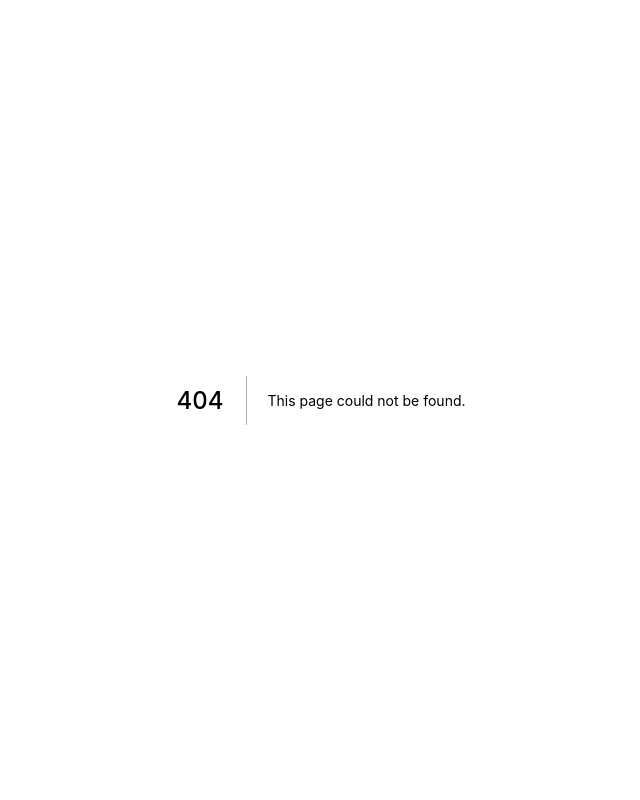
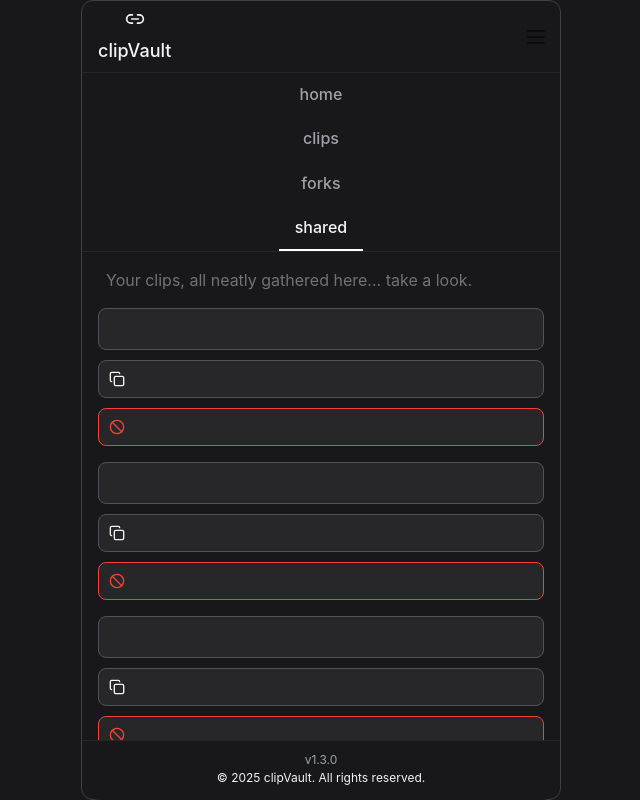
Before and after one commit to Samgyeopsalandsoju/clipvault_frontend, a Next.js app: page /shareLink in a window 1280 px wide. Before the commit this address had no page. Shown: the whole page, without its empty margins (319-959 px from the left). Built offline with nearby package versions, Linux system fonts and the light colour scheme; a web font is replaced by a local one.

Commit message:
feat: implements share link page

```diff
--- a/db.json
+++ b/db.json
@@ -207,6 +207,18 @@
       "link": "ㅁㄴㅇㄹㅁㄴㅇㄹ",
       "visible": "private",
       "createdBy": "Thu Feb 06 2025 17:26:16 GMT+0900 (한국 표준시)"
+    },
+    {
+      "id": "5d14",
+      "title": "asdfasdf",
+      "category": {
+        "id": "1738843061939-futsw6tnc",
+        "color": "296",
+        "name": "fsadfasdf"
+      },
+      "link": "asdfasdfadsf",
+      "visible": "public",
+      "createdBy": "Thu Feb 06 2025 20:57:43 GMT+0900 (한국 표준시)"
     }
   ]
 }
--- a/src/app/(client)/home/page.tsx
+++ b/src/app/(client)/home/page.tsx
@@ -40,7 +40,6 @@ const HomePage = () => {
         )}
       />
       <ScrollUpButton scrollContainerRef={containerRef} />
-      <Footer />
     </ScrollContainer>
   );
 };
--- a/src/app/(client)/layout.tsx
+++ b/src/app/(client)/layout.tsx
@@ -2,6 +2,7 @@ import HeaderComponent from '@/components/Header';
 import { MainContainer } from '@/styles/MainContainer';
 import Tabs from '@/components/Tabs';
 import AuthModal from '@/components/modal/AuthModal';
+import Footer from '@/components/Footer';
 
 export default function ClientLayout({
   children,
@@ -14,6 +15,7 @@ export default function ClientLayout({
       <Tabs />
       {children}
       <AuthModal />
+      <Footer />
     </MainContainer>
   );
 }
--- /dev/null
+++ b/src/app/(client)/shareLink/page.tsx
@@ -0,0 +1,107 @@
+'use client';
+import { Stack, Typography } from '@mui/material';
+import { Ban, Copy } from 'lucide-react';
+import styled from 'styled-components';
+
+const shareLink = () => {
+  return (
+    <Container>
+      <TitleSection>
+        <SubTitle>Your clips, all neatly gathered here... take a look.</SubTitle>
+      </TitleSection>
+      <Wrapper>
+        <ShareLinkSection>
+          <ShareLinkInput readOnly />
+          <CopyButton>
+            <Copy size={16} />
+          </CopyButton>
+          <DeleteButton>
+            <Ban size={16} />
+          </DeleteButton>
+        </ShareLinkSection>
+        <ShareLinkSection>
+          <ShareLinkInput readOnly />
+          <CopyButton>
+            <Copy size={16} />
+          </CopyButton>
+          <DeleteButton>
+            <Ban size={16} />
+          </DeleteButton>
+        </ShareLinkSection>
+        <ShareLinkSection>
+          <ShareLinkInput readOnly />
+          <CopyButton>
+            <Copy size={16} />
+          </CopyButton>
+          <DeleteButton>
+            <Ban size={16} />
+          </DeleteButton>
+        </ShareLinkSection>
+      </Wrapper>
+    </Container>
+  );
+};
+
+export default shareLink;
+
+const Container = styled(Stack)`
+  flex: 1;
+  padding: 1rem;
+`;
+
+const TitleSection = styled(Stack)`
+  padding-bottom: 1rem;
+  padding-left: 0.5rem;
+`;
+const SubTitle = styled(Typography)`
+  color: ${(props) => props.theme.text.placeholder};
+  font-size: 0.9rem;
+`;
+const ShareLinkSection = styled(Stack)`
+  flex-direction: row;
+  gap: 10px;
+`;
+
+const Wrapper = styled(Stack)`
+  gap: 1rem;
+`;
+
+const ShareLinkInput = styled.input`
+  display: flex;
+  flex: 1;
+  color: ${(props) => props.theme.text.primary};
+  background-color: ${(props) => props.theme.background.secondary};
+  height: 40px;
+  border: 1px solid ${(props) => props.theme.border.focus};
+  border-radius: 8px;
+  padding: 10px;
+`;
+
+const CopyButton = styled.button`
+  color: ${(props) => props.theme.text.primary};
+  border: 1px solid ${(props) => props.theme.border.focus};
+  background-color: ${(props) => props.theme.background.secondary};
+  border-radius: 8px;
+  padding: 10px;
+  &:hover {
+    background-color: ${(props) => props.theme.background.secondary};
+  }
+
+  &:active {
+    scale: 0.97;
+  }
+`;
+const DeleteButton = styled.button`
+  color: #f44336;
+  border: 1px solid #f44336;
+  background-color: ${(props) => props.theme.background.secondary};
+  border-radius: 8px;
+  padding: 10px;
+  &:hover {
+    background-color: ${(props) => props.theme.background.secondary};
+  }
+
+  &:active {
+    scale: 0.97;
+  }
+`;
--- a/src/app/(share)/layout.tsx
+++ b/src/app/(share)/layout.tsx
@@ -1,6 +1,7 @@
 import HeaderComponent from '@/components/Header';
 import { MainContainer } from '@/styles/MainContainer';
 import AuthModal from '@/components/modal/AuthModal';
+import Footer from '@/components/Footer';
 
 export default function ShareLayout({
   children,
@@ -12,6 +13,7 @@ export default function ShareLayout({
       <HeaderComponent />
       {children}
       <AuthModal />
+      <Footer />
     </MainContainer>
   );
 }
--- a/src/app/(share)/share/[link_id]/page.tsx
+++ b/src/app/(share)/share/[link_id]/page.tsx
@@ -3,7 +3,6 @@
 import CategoriesTags from '@/components/CategoriesTags';
 import ClipCard from '@/components/clip/ClipCard';
 import ClipList from '@/components/clip/ClipList';
-import Footer from '@/components/Footer';
 import ScrollUpButton from '@/components/ScrollUpButton';
 import { ScrollContainer } from '@/components/styled-components/ScrollContainer';
 import { useClipFilter } from '@/hooks/clip/useClipFilter';
@@ -47,9 +46,8 @@ const SharePage = () => {
             </div>
           )}
         />
-        <ScrollUpButton scrollContainerRef={containerRef} />
-        <Footer />
       </ScrollContainer>
+      <ScrollUpButton scrollContainerRef={containerRef} />
     </PageContainer>
   );
 };
--- a/src/components/CreateClipButton.tsx
+++ b/src/components/CreateClipButton.tsx
@@ -30,4 +30,5 @@ const CreateButton = styled(Button)`
   margin: 0 auto;
   font-weight: 600;
   font-size: 15px;
+  z-index: 99;
 `;
--- a/src/components/ScrollUpButton.tsx
+++ b/src/components/ScrollUpButton.tsx
@@ -35,7 +35,7 @@ const ScrollUpButton = ({ scrollContainerRef }: ScrollUpButtonProps) => {
     }
   };
 
-  // if (!isVisible) return null;
+  if (!isVisible) return null;
 
   return (
     <StyledButton onClick={scrollToTop}>
--- a/src/components/modal/ShareLinkModal.tsx
+++ b/src/components/modal/ShareLinkModal.tsx
@@ -7,8 +7,6 @@ import { CircularProgress, Dialog, Stack, Typography } from '@mui/material';
 import { Dispatch, SetStateAction, useState } from 'react';
 import { Copy, Loader2 } from 'lucide-react';
 import styled from 'styled-components';
-import toast from 'react-hot-toast';
-import { createToastService } from '@/libs/hot-toast';
 import { useToast } from '@/hooks/useToast';
 
 interface ShareLinkModalProps {
--- a/src/constants/common.constants.ts
+++ b/src/constants/common.constants.ts
@@ -11,6 +11,10 @@ export const MENU = [
     path: '/forks',
     name: 'forks',
   },
+  {
+    path: '/shareLink',
+    name: 'shared',
+  },
 ];
 
 export const VERSION = '1.3.0';
```
Also changed, not shown: src/app/(client)/clips/layout.tsx (+7 -1 lines), src/components/dropdowns/VisibilityDropdown.tsx (+4 -3 lines).
